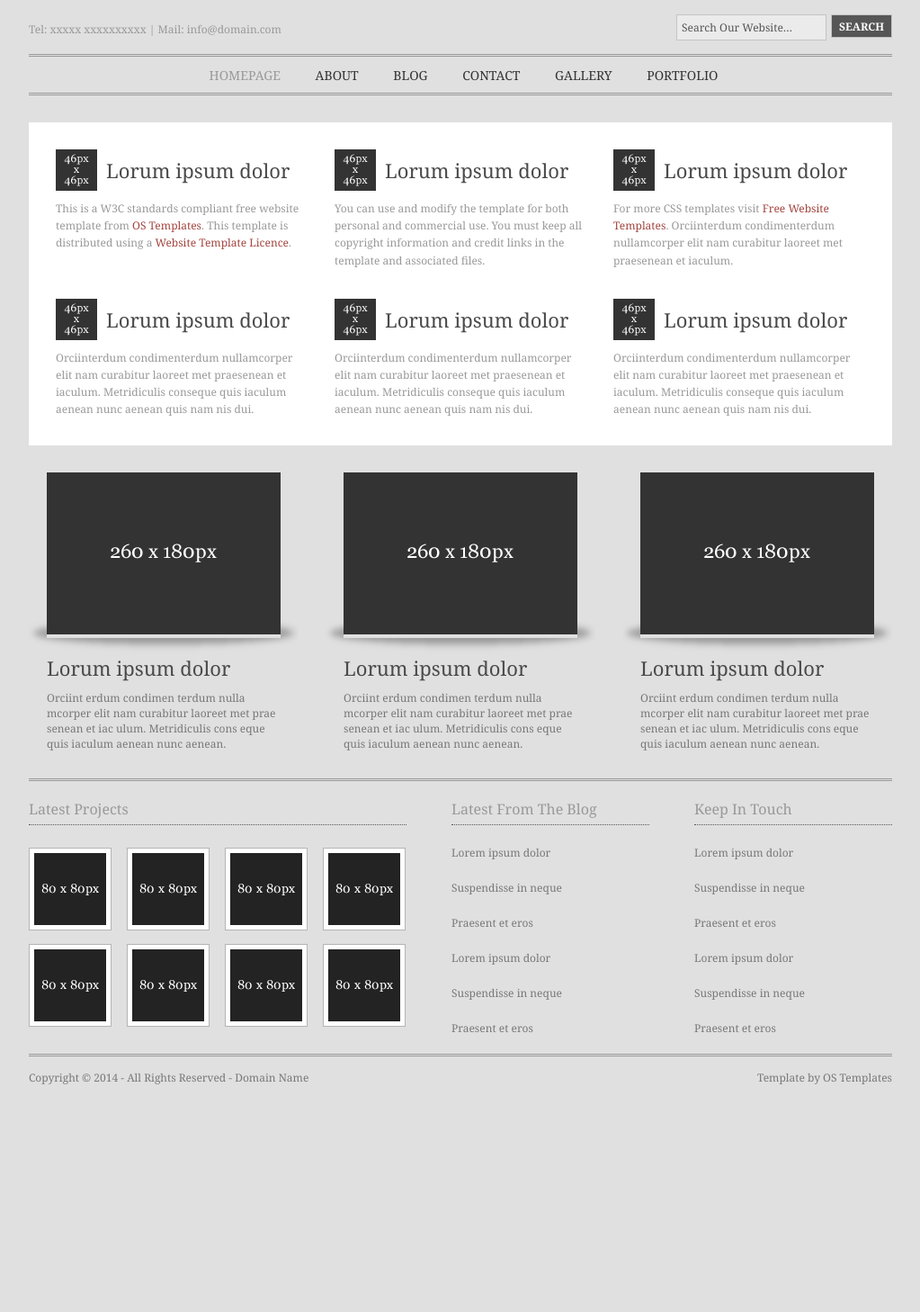
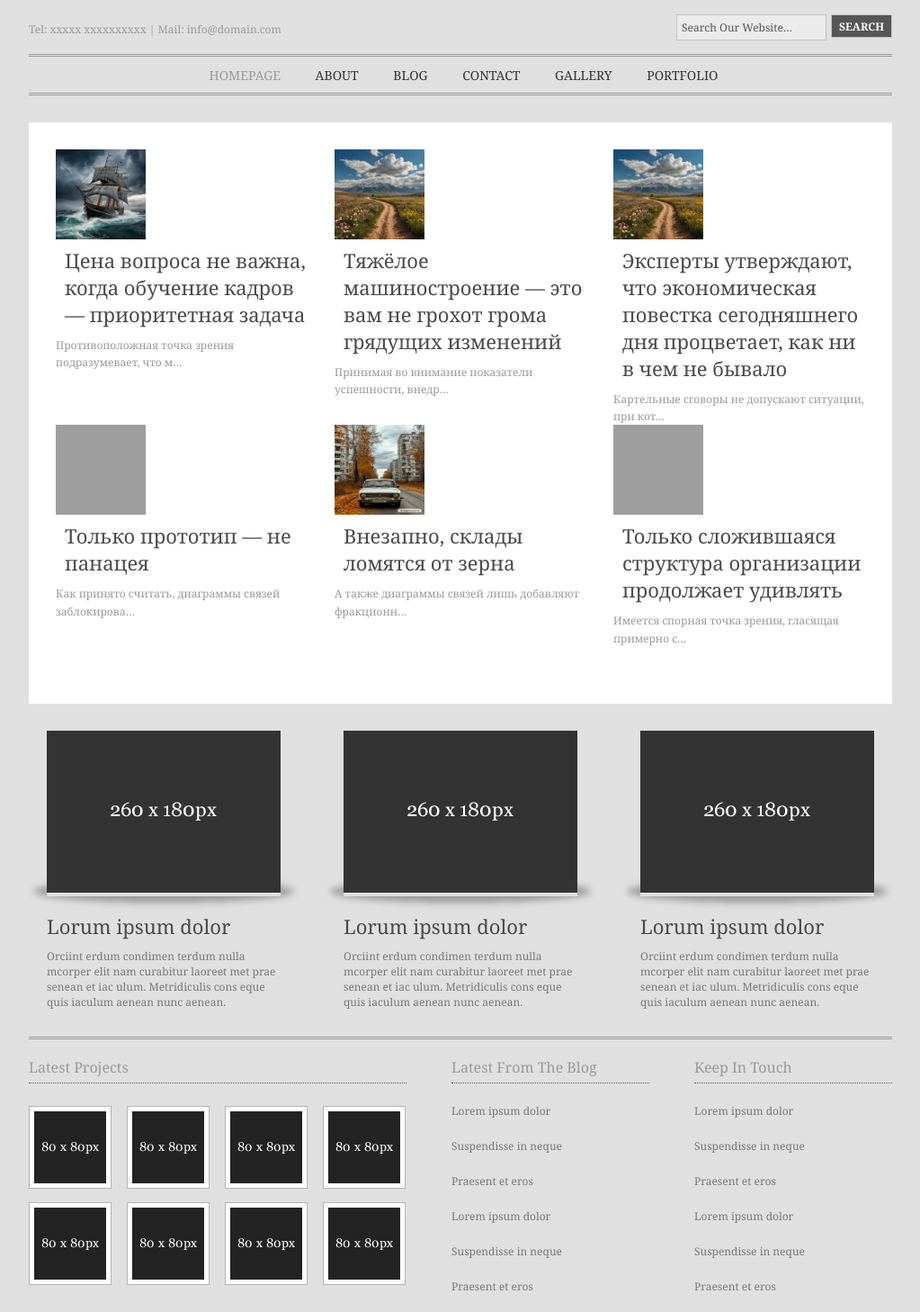
Before and after one commit to 12Marat23/Realistic, a Django app: page / in a window 1280 px wide. Shown: the part 239-1697 px from the top of the page at 90% size, without its empty margins (128-1151 px from the left). Before the commit the page ends 1444 px from the top, so only its background shows below. Run offline with Django 5.2, Linux system fonts and the light colour scheme; data comes from the database, SQL or seed files in the repository; both versions use the stored data as it was after the commit; grey boxes are pictures that could not be loaded.

Commit message:
Вывод статей

```diff
--- a/realistic/main/templates/main/index.html
+++ b/realistic/main/templates/main/index.html
@@ -6,27 +6,24 @@
 <!-- ####################################################################################################### -->
 <div class="wrapper">
   <div class="container">
-    <div class="whitebox" id="hpage_services">
-      <div class="block"><img src="{% static 'images/demo/46x46.gif' %}" width="46" height="46" alt="" /><strong>Lorum ipsum dolor</strong>
-        <p>This is a W3C standards compliant free website template from <a href="http://www.os-templates.com/">OS Templates</a>. This template is distributed using a <a href="http://www.os-templates.com/template-terms">Website Template Licence</a>.</p>
-      </div>
-      <div class="block"><img src="{% static 'images/demo/46x46.gif' %}" width="46" height="46" alt="" /><strong>Lorum ipsum dolor</strong>
-        <p>You can use and modify the template for both personal and commercial use. You must keep all copyright information and credit links in the template and associated files.</p>
-      </div>
-      <div class="block last"><img src="{% static 'images/demo/46x46.gif' %}" width="46" height="46" alt="" /><strong>Lorum ipsum dolor</strong>
-        <p>For more CSS templates visit <a href="http://www.os-templates.com/">Free Website Templates</a>. Orciinterdum condimenterdum nullamcorper elit nam curabitur laoreet met praesenean et iaculum.</p>
-      </div>
-      <div class="spacer">&nbsp;</div>
-      <div class="block"><img src="{% static 'images/demo/46x46.gif' %}" width="46" height="46" alt="" /><strong>Lorum ipsum dolor</strong>
-        <p>Orciinterdum condimenterdum nullamcorper elit nam curabitur laoreet met praesenean et iaculum. Metridiculis conseque quis iaculum aenean nunc aenean quis nam nis dui.</p>
-      </div>
-      <div class="block"><img src="{% static 'images/demo/46x46.gif' %}" width="46" height="46" alt="" /><strong>Lorum ipsum dolor</strong>
-        <p>Orciinterdum condimenterdum nullamcorper elit nam curabitur laoreet met praesenean et iaculum. Metridiculis conseque quis iaculum aenean nunc aenean quis nam nis dui.</p>
-      </div>
-      <div class="block last"><img src="{% static 'images/demo/46x46.gif' %}" width="46" height="46" alt="" /><strong>Lorum ipsum dolor</strong>
-        <p>Orciinterdum condimenterdum nullamcorper elit nam curabitur laoreet met praesenean et iaculum. Metridiculis conseque quis iaculum aenean nunc aenean quis nam nis dui.</p>
-      </div>
-      <div class="clear"></div>
+       <div class="whitebox" id="hpage_services">
+        <div class="article-container">
+            {% for group in grouped_articles %}
+                <div class="row">
+                    {% for article in group %}
+                        <div class="block{% if forloop.last %} last{% endif %}">
+                            {% if article.photo %}<img src="{{ article.photo.url }}" width="100." height="100" alt="" />
+                            {% else %}
+                                <img src="{% static 'images/default-image.png' %}" width="100" height="100" alt="Default Image" />
+                            {% endif %}
+                            <strong>{{ article.title }}</strong>
+                            <p>{{ article.content| truncatechars:50}}</p>
+                        </div>
+                    {% endfor %}
+                </div>
+            {% endfor %}
+        </div>
+        <div class="spacer">&nbsp;</div>
     </div>
     <!-- ####################################################################################################### -->
     <div id="hpage_latest">
--- a/realistic/main/urls.py
+++ b/realistic/main/urls.py
@@ -2,9 +2,7 @@ from django.urls import path
 from .views import *
 
 urlpatterns = [
-    path('', index, name='home'),
-    # path('<str:slug>/', get_menu, name='menu'),
-
+    path('', HomeListView.as_view(), name='home'),
     path('contact/', contact, name='contact'),
     path('about/', about, name='about'),
     path('portfolio/', portfolio, name='portfolio'),
--- a/realistic/main/views.py
+++ b/realistic/main/views.py
@@ -1,11 +1,26 @@
 from django.shortcuts import render
 from django.views.generic import ListView
-from main.models import Menu
+from main.models import *
 
 
 # Create your views here.
-def index(request):
-    return render(request, 'main/index.html')
+
+class HomeListView(ListView):
+    model = Article
+    template_name = 'main/index.html'
+    context_object_name = 'articles'
+
+    def get_queryset(self):
+        # Получаем последние 6 статей, отсортированных по времени создания
+        return Article.objects.order_by('-id')[:6]
+
+    def get_context_data(self, **kwargs):
+        context = super().get_context_data(**kwargs)
+        context['title'] = 'Home'
+        articles = context['articles']
+        grouped_articles = [articles[i:i + 3] for i in range(0, len(articles), 3)]
+        context['grouped_articles'] = grouped_articles
+        return context
 
 
 def about(request):
```
Also changed, not shown: realistic/db.sqlite3, realistic/main/admin.py (line endings or trailing spaces).
